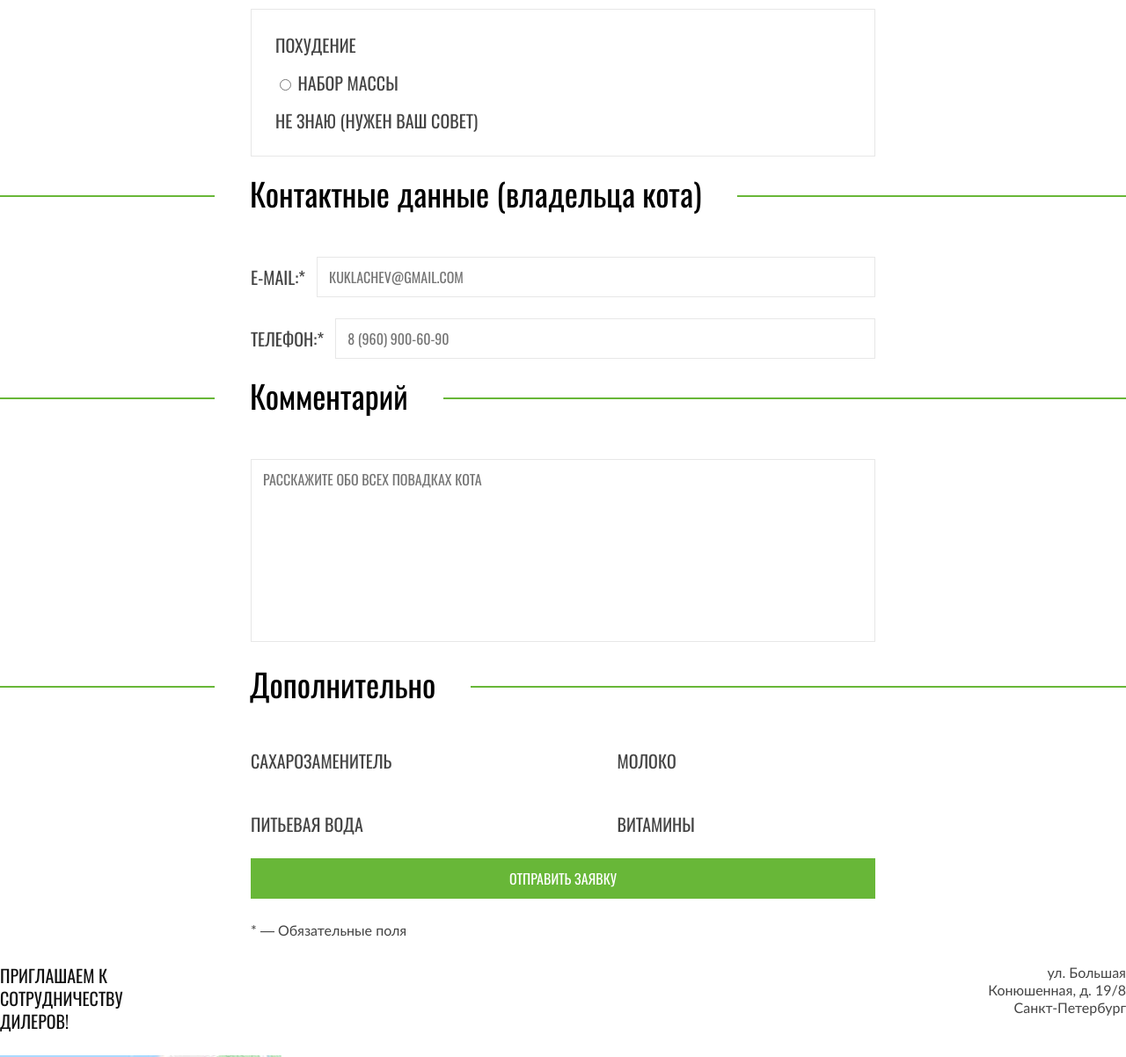
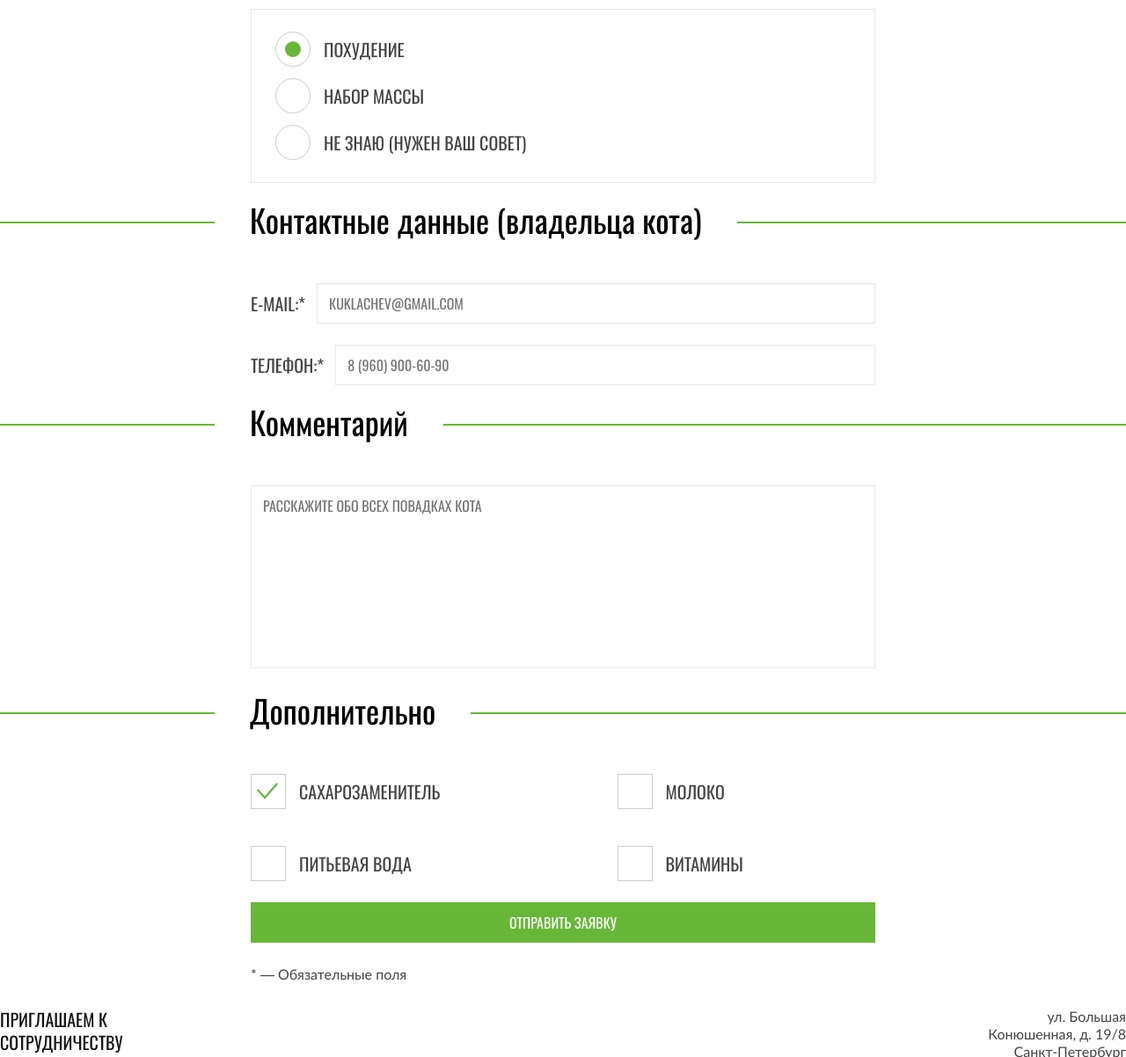
Before and after one commit to htmlacademy-adaptive/1327895-cat-energy-29, a website: page source/form.html in a window 1280 px wide. Shown: the part 560-1762 px from the top of the page at 88% size. Drawn offline with nearby package versions, Linux system fonts and the light colour scheme; files that its build step writes are made by us from their sources; files whose address does not match are found by name.

Commit message:
Чекбоксы и радиокнопки

```diff
--- a/source/form.html
+++ b/source/form.html
@@ -71,22 +71,22 @@
             <p class="form__purpose-item pick">
               <label class="pick__label text-label">
                 <input class="pick__input visually-hidden" type="radio" name="purpose" checked>
-                <span class="pick__mark"></span>
+                <span class="pick__mark pick__mark--radio"></span>
                 <span class="pick__name">Похудение</span>
               </label>
             </p>
             <p class="form__purpose-item pick">
               <label class="pick__label text-label">
-                <input class="pick__input pick--radio" type="radio" name="purpose">
-                <span class="pick__mark"></span>
+                <input class="pick__input visually-hidden" type="radio" name="purpose">
+                <span class="pick__mark pick__mark--radio"></span>
                 <span class="pick__name">Набор массы</span>
               </label>
             </p>
-            <p class="form__purpose-item ">
-              <label class="form__purpose-label text-label">
-                <input class="form__radio visually-hidden" type="radio" name="purpose">
-                <span class="form__radio-mark"></span>
-                <span class="form__purpose-name">Не знаю (Нужен ваш совет)</span>
+            <p class="form__purpose-item pick">
+              <label class="pick__label text-label">
+                <input class="pick__input visually-hidden" type="radio" name="purpose">
+                <span class="pick__mark pick__mark--radio"></span>
+                <span class="pick__name">Не знаю (Нужен ваш совет)</span>
               </label>
             </p>
           </fieldset>
@@ -128,32 +128,32 @@
             </h2>
           </div>
           <div class="form__additionally-wrapper container">
-            <p class="form__additionally-item">
-              <label class="form__additionally-label">
-                <input class="form__additionally-input visually-hidden" type="checkbox" name="supplements" value="sweetener" checked>
-                <span class="form__additionally-mark"></span>
-                <span class="form__additionally-name text-label">Сахарозаменитель</span>
+            <p class="form__additionally-item pick">
+              <label class="pick__label">
+                <input class="pick__input visually-hidden" type="checkbox" name="supplements" value="sweetener" checked>
+                <span class="pick__mark pick__mark--checkbox"></span>
+                <span class="pick__name text-label">Сахарозаменитель</span>
               </label>
             </p>
-            <p class="form__additionally-item">
-              <label class="form__additionally-label">
-                <input class="form__additionally-input visually-hidden" type="checkbox" name="supplements" value="milk">
-                <span class="form__additionally-mark"></span>
-                <span class="form__additionally-name text-label">Молоко</span>
+            <p class="form__additionally-item pick">
+              <label class="pick__label">
+                <input class="pick__input visually-hidden" type="checkbox" name="supplements" value="milk">
+                <span class="pick__mark pick__mark--checkbox"></span>
+                <span class="pick__name text-label">Молоко</span>
               </label>
             </p>
-            <p class="form__additionally-item">
-              <label class="form__additionally-label">
-                <input class="form__additionally-input visually-hidden" type="checkbox" name="supplements" value="water">
-                <span class="form__additionally-mark"></span>
-                <span class="form__additionally-name text-label">Питьевая вода</span>
+            <p class="form__additionally-item pick">
+              <label class="pick__label">
+                <input class="pick__input visually-hidden" type="checkbox" name="supplements" value="water">
+                <span class="pick__mark pick__mark--checkbox"></span>
+                <span class="pick__name text-label">Питьевая вода</span>
               </label>
             </p>
-            <p class="form__additionally-item">
-              <label class="form__additionally-label">
-                <input class="form__additionally-input visually-hidden" type="checkbox" name="supplements" value="vitamins">
-                <span class="form__additionally-mark"></span>
-                <span class="form__additionally-name text-label">Витамины</span>
+            <p class="form__additionally-item pick">
+              <label class="pick__label">
+                <input class="pick__input visually-hidden" type="checkbox" name="supplements" value="vitamins">
+                <span class="pick__mark pick__mark--checkbox"></span>
+                <span class="pick__name text-label">Витамины</span>
               </label>
             </p>
           </div>
--- a/source/sass/blocks/pick.scss
+++ b/source/sass/blocks/pick.scss
@@ -1,3 +1,6 @@
+@use "../mixins/media.scss" as m;
+@use "../comman/variables.scss" as v;
+
 .pick__label {
   display: flex;
   align-items: center;
@@ -10,8 +13,11 @@
   align-items: center;
   width: 30px;
   height: 30px;
-  border-radius: 50%;
   border: 1px solid #cdcdcd;
+
+  &--radio {
+    border-radius: 50%;
+  }
 
   @include m.tablet {
     width: 40px;
@@ -19,7 +25,7 @@
   }
 }
 
-.pick--radio:checked + .pick__mark::before {
+.pick__input:checked + .pick__mark--radio::before {
   content: "";
   display: block;
   width: 13px;
@@ -41,27 +47,7 @@
   }
 }
 
-.form__additionally-label {
-  display: flex;
-  align-items: center;
-  position: relative;
-}
-
-.form__additionally-mark {
-  display: flex;
-  align-items: center;
-  justify-content: center;
-  width: 30px;
-  height: 30px;
-  border: 1px solid #cdcdcd;
-
-  @include m.tablet {
-    width: 40px;
-    height: 40px;
-  }
-}
-
-.form__additionally-input:checked + .form__additionally-mark::before {
+.pick__input:checked + .pick__mark--checkbox::before {
   content: "";
   position: absolute;
   display: block;
@@ -69,5 +55,3 @@
   height: 20px;
   background: url("../img/icons/check.svg") no-repeat;
 }
-
-// удалить повторяющиеся свойтсва и изменить имена классов на общие
--- a/source/sass/style.scss
+++ b/source/sass/style.scss
@@ -23,3 +23,4 @@
 @use "blocks/buttons.scss";
 @use "blocks/text-label.scss";
 @use "blocks/input-text.scss";
+@use "blocks/pick.scss";
```
